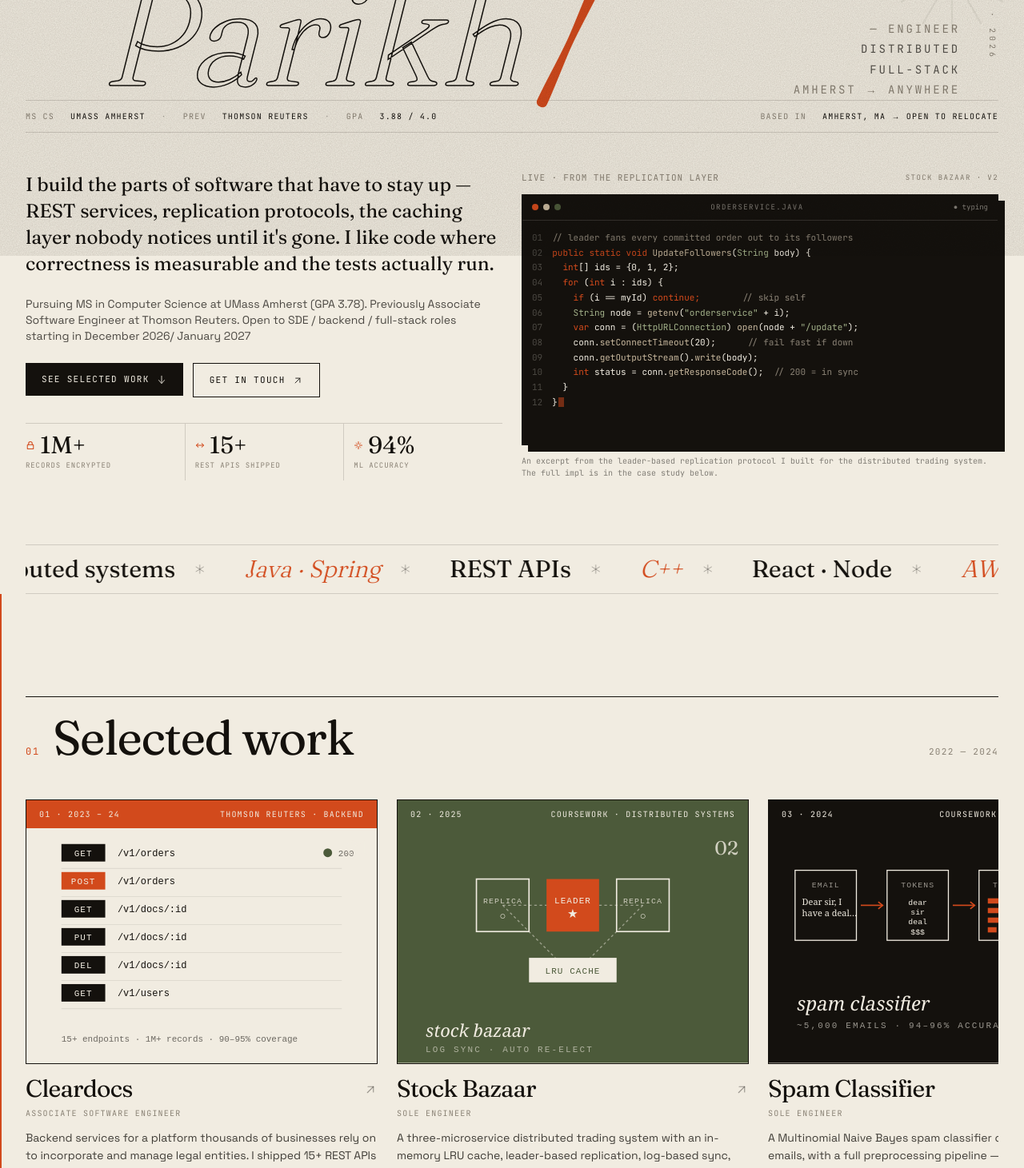
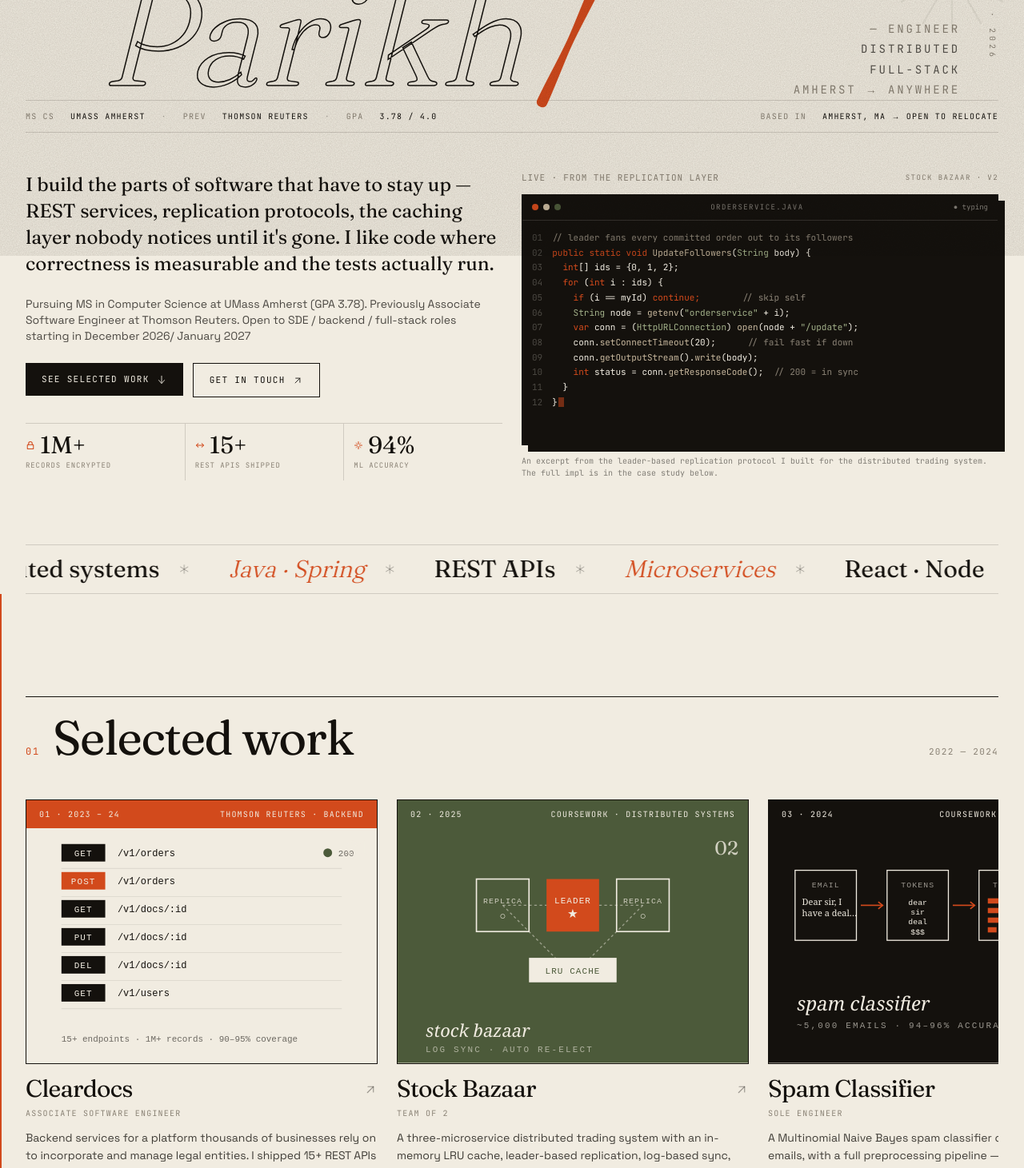
Before and after one commit to MananParikh/portfolio, a Next.js app: page / in a window 1280 px wide. Shown: the part 480-1941 px from the top of the page at 80% size. Built offline with nearby package versions, Linux system fonts and the light colour scheme.

Commit message:
Add GPA constant, fix contact links, and correct Stock Bazaar role

```diff
--- a/src/components/portfolio/about.tsx
+++ b/src/components/portfolio/about.tsx
@@ -49,7 +49,7 @@ export function About() {
                 <li className="flex items-center gap-2">
                   <Mail size={13} className="text-rust" />
                   <a href={`mailto:${profile.email}`} className="link-underline">
-                    {profile.email} target="_blank"
+                    {profile.email}
                   </a>
                 </li>
                 <li className="flex items-center gap-2">
--- a/src/components/portfolio/contact-footer.tsx
+++ b/src/components/portfolio/contact-footer.tsx
@@ -44,7 +44,6 @@ export function Contact() {
                 data-cursor="link"
                 data-cursor-label="Mail"
                 className="group mt-4 block"
-                target="_blank"
               >
                 <span className="font-serif text-[clamp(2rem,5vw,4.5rem)] leading-[1.05] tracking-tight text-ink transition-colors group-hover:text-rust break-all">
                   {profile.email}
@@ -73,6 +72,7 @@ export function Contact() {
                       data-cursor-label="Open"
                       className="group flex items-center justify-between border-b border-ink/15 py-3.5"
                       target="_blank"
+                      rel="noopener noreferrer"
                     >
                       <span className="flex items-center gap-3 text-ink">
                         <span className="text-rust">{socialIcon[s.label] ?? <Bookmark size={16} />}</span>
--- a/src/components/portfolio/hero.tsx
+++ b/src/components/portfolio/hero.tsx
@@ -1,7 +1,7 @@
 "use client";
 
 import * as React from "react";
-import { profile } from "@/data/resume";
+import { profile, MS_GPA } from "@/data/resume";
 import { Marquee, Magnetic } from "./primitives";
 import { Asterisk, ArrowDown, ArrowUpRight } from "./icons";
 import { CodeTerminal } from "./code-terminal";
@@ -164,7 +164,7 @@ export function Hero() {
               <span className="text-ink">Thomson Reuters</span>
               <span className="text-ink/30">·</span>
               <span className="text-faded">GPA</span>
-              <span className="text-ink">3.88 / 4.0</span>
+              <span className="text-ink">{MS_GPA} / 4.0</span>
             </div>
             <div className="flex items-baseline gap-5">
               <span className="text-faded">Based in</span>
--- a/src/data/resume.ts
+++ b/src/data/resume.ts
@@ -44,6 +44,10 @@ export type SocialLink = {
   href: string;
 };
 
+// Single source of truth for GPAs — update here, reflows everywhere.
+export const MS_GPA = "3.78";    // MS Computer Science · UMass Amherst
+export const BTECH_GPA = "3.79"; // BTech Computer Engineering · Charotar University
+
 export const profile = {
   name: "Manan Parikh",
   firstName: "Manan",
@@ -62,7 +66,7 @@ export const profile = {
     "I'm a backend-leaning full-stack engineer with two years of production experience at Thomson Reuters and a Master's in Computer Science at UMass Amherst. I've shipped REST APIs that serve thousands of users, encrypted records from a million-row database, and built distributed systems from scratch in Java — caching, leader-based replication, crash recovery, the works.",
   // Hero "Currently" line
   currently:
-    "Pursuing MS in Computer Science at UMass Amherst (GPA 3.78). Previously Associate Software Engineer at Thomson Reuters. Open to SDE / backend / full-stack roles starting in December 2026/ January 2027",
+    `Pursuing MS in Computer Science at UMass Amherst (GPA ${MS_GPA}). Previously Associate Software Engineer at Thomson Reuters. Open to SDE / backend / full-stack roles starting in December 2026/ January 2027`,
   // Bio paragraphs for the About section
   bioLead:
     "I'm Manan — an engineer who likes the parts of software most people skip past. The test suite. The cache invalidation strategy. The replication protocol that survives a node going down at 3 a.m. I've spent the last two years writing production Java at Thomson Reuters and the two before that building distributed systems in Java for coursework that I treated like production.",
@@ -72,14 +76,14 @@ export const profile = {
     "Right now I'm at UMass Amherst finishing my MS. I have taken classes in distributed systems, Machine Learning, Neural Networks and Software Engineering. I'm looking for new grad roles starting in December 2026 role where the backend is the product, or where it might as well be.",
   // About sidenotes
   studied:
-    "MS Computer Science — UMass Amherst (2026), GPA 3.78/4.0. BTech Computer Engineering — Charotar University (2023), GPA 3.79/4.0.",
+    `MS Computer Science — UMass Amherst (2026), GPA ${MS_GPA}/4.0. BTech Computer Engineering — Charotar University (2023), GPA ${BTECH_GPA}/4.0.`,
   // Hero keyword marquee
   keywords: [
     "Backend systems",
     "Distributed systems",
     "Java · Spring",
     "REST APIs",
-    "C++",
+    "Microservices",
     "React · Node",
     "AWS · Docker",
     "Replication",
@@ -133,7 +137,7 @@ export const projects: Project[] = [
     year: "2025",
     title: "Stock Bazaar",
     client: "Coursework · Distributed Systems",
-    role: "Sole engineer",
+    role: "Team of 2",
     medium: ["Java", "AWS"],
     summary:
       "A three-microservice distributed trading system with an in-memory LRU cache, leader-based replication, log-based sync, and automatic leader re-election on crash.",
@@ -192,7 +196,7 @@ export const experience: ExperienceItem[] = [
     role: "MS Computer Science",
     company: "University of Massachusetts Amherst",
     location: "Amherst, MA",
-    note: "Coursework in distributed systems, OS, ML, software engineering, and system defense. GPA 3.88/4.0.",
+    note: `Coursework in distributed systems, OS, ML, software engineering, and system defense. GPA ${MS_GPA}/4.0.`,
   },
   {
     period: "2023 — 2024",
@@ -213,7 +217,7 @@ export const experience: ExperienceItem[] = [
     role: "BTech Computer Engineering",
     company: "Charotar University",
     location: "Anand, India",
-    note: "OOP, data structures, DBMS, advanced web tech, networks, info security, blockchain. GPA 3.79/4.0.",
+    note: `OOP, data structures, DBMS, advanced web tech, networks, info security, blockchain. GPA ${BTECH_GPA}/4.0.`,
   },
 ];
 
@@ -265,7 +269,7 @@ export const awards: Award[] = [
 ];
 
 export const socials: SocialLink[] = [
-  { label: "Email", handle: profile.email, href: profile.email },
+  { label: "Email", handle: profile.email, href: `mailto:${profile.email}` },
   { label: "LinkedIn", handle: "/in/manan-r-parikh", href: "https://www.linkedin.com/in/manan-r-parikh/" },
   { label: "GitHub", handle: "/MananParikh", href: "https://github.com/MananParikh" },
   { label: "Phone", handle: "+1 (413) 409-9851", href: "tel:+14134099851" },
```
